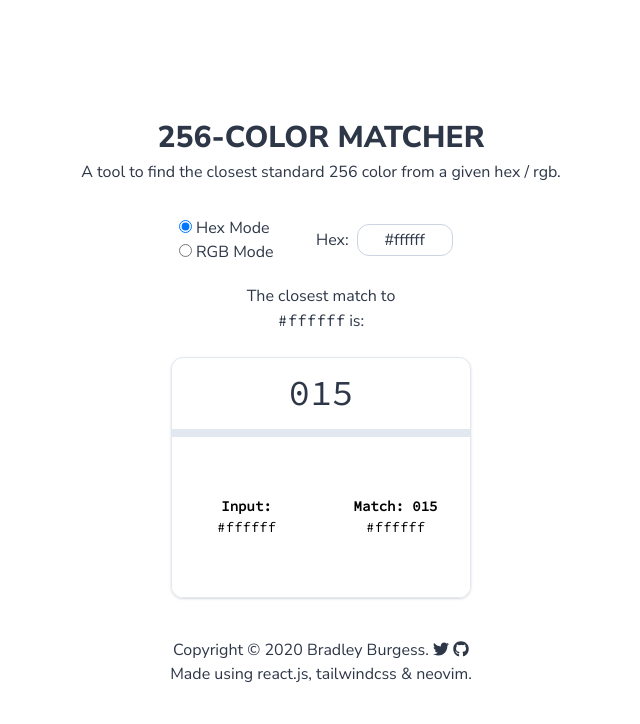
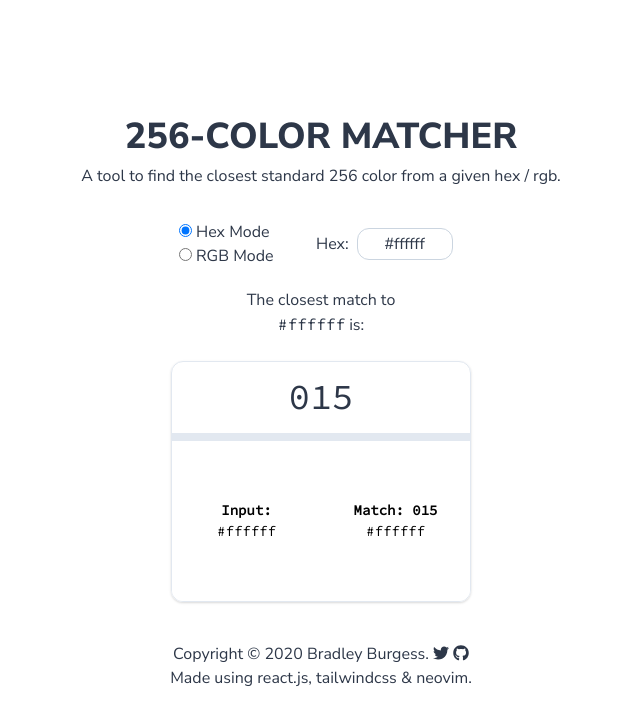
Before and after one commit to bradleyburgess/256-color-matcher, a React (Create React App) app: page / in a window 1280 px wide. Shown: the top 724 px of the page, without its empty margins (319-959 px from the left). Built offline with nearby package versions, Linux system fonts and the light colour scheme.

Commit message:
Increased title size for medium displays

```diff
--- a/src/components/Header.jsx
+++ b/src/components/Header.jsx
@@ -3,7 +3,7 @@ import clsx from "clsx";
 
 const styles = {
   container: "pt-3",
-  h1: "uppercase font-bold text-3xl text-center",
+  h1: "uppercase font-bold text-3xl md:text-4xl text-center",
   subheading: "text-center",
 };
 
```
